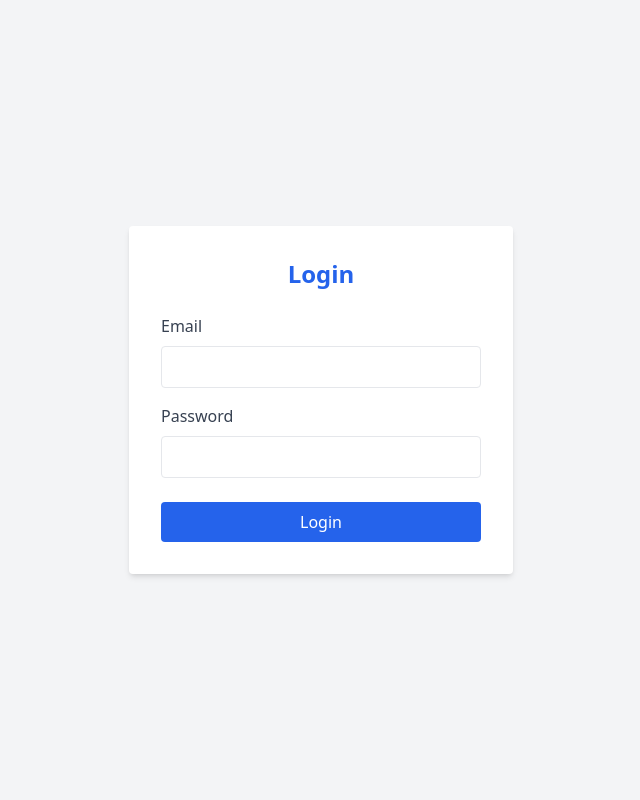
After one commit to brpuneet898/walkwins-admin, a Flask app: page /login in a window 1280 px wide. The commit adds this page. Shown: the whole page, without its empty margins (319-959 px from the left). Run offline with Flask 3, Linux system fonts and the light colour scheme; some libraries are stand-ins or nearby versions.

Commit message:
added logout button and login page

```diff
--- a/app.py
+++ b/app.py
@@ -1,10 +1,31 @@
-from flask import Flask, render_template
+from flask import Flask, render_template, request, redirect, url_for, flash, session
 
 app = Flask(__name__)
 
+app.secret_key = 'your_secret_key'
+
+@app.route('/login', methods=['GET', 'POST'])
+def login():
+    if request.method == 'POST':
+        email = request.form['email']
+        password = request.form['password']
+        if email == 'Walkwinsind@gmail.com' and password == 'Incorrects@31':
+            session['user'] = email
+            return redirect(url_for('index'))
+        else:
+            flash('Invalid credentials', 'error')
+    return render_template('login.html')
+
 @app.route('/')
 def index():
+    if 'user' not in session:
+        return redirect(url_for('login'))
     return render_template('index.html')
+
+@app.route('/logout')
+def logout():
+    session.pop('user', None)
+    return redirect(url_for('login'))
 
 if __name__ == '__main__':
     app.run(debug=True)
--- /dev/null
+++ b/templates/login.html
@@ -0,0 +1,32 @@
+<!DOCTYPE html>
+<html lang="en">
+<head>
+    <meta charset="UTF-8" />
+    <meta name="viewport" content="width=device-width, initial-scale=1" />
+    <title>Login</title>
+    <script src="https://cdn.tailwindcss.com"></script>
+</head>
+<body class="bg-gray-100 flex items-center justify-center min-h-screen">
+    <form method="post" class="bg-white p-8 rounded shadow-md w-full max-w-sm">
+        <h2 class="text-2xl font-bold mb-6 text-center text-blue-600">Login</h2>
+        {% with messages = get_flashed_messages(with_categories=true) %}
+          {% if messages %}
+            <div class="mb-4">
+              {% for category, message in messages %}
+                <div class="text-red-500 text-sm">{{ message }}</div>
+              {% endfor %}
+            </div>
+          {% endif %}
+        {% endwith %}
+        <div class="mb-4">
+            <label class="block text-gray-700 mb-2" for="email">Email</label>
+            <input class="w-full px-3 py-2 border rounded" type="email" name="email" id="email" required>
+        </div>
+        <div class="mb-6">
+            <label class="block text-gray-700 mb-2" for="password">Password</label>
+            <input class="w-full px-3 py-2 border rounded" type="password" name="password" id="password" required>
+        </div>
+        <button class="w-full bg-blue-600 text-white py-2 rounded hover:bg-blue-700" type="submit">Login</button>
+    </form>
+</body>
+</html>
```
Also changed, not shown: templates/index.html (+11 -4 lines).
